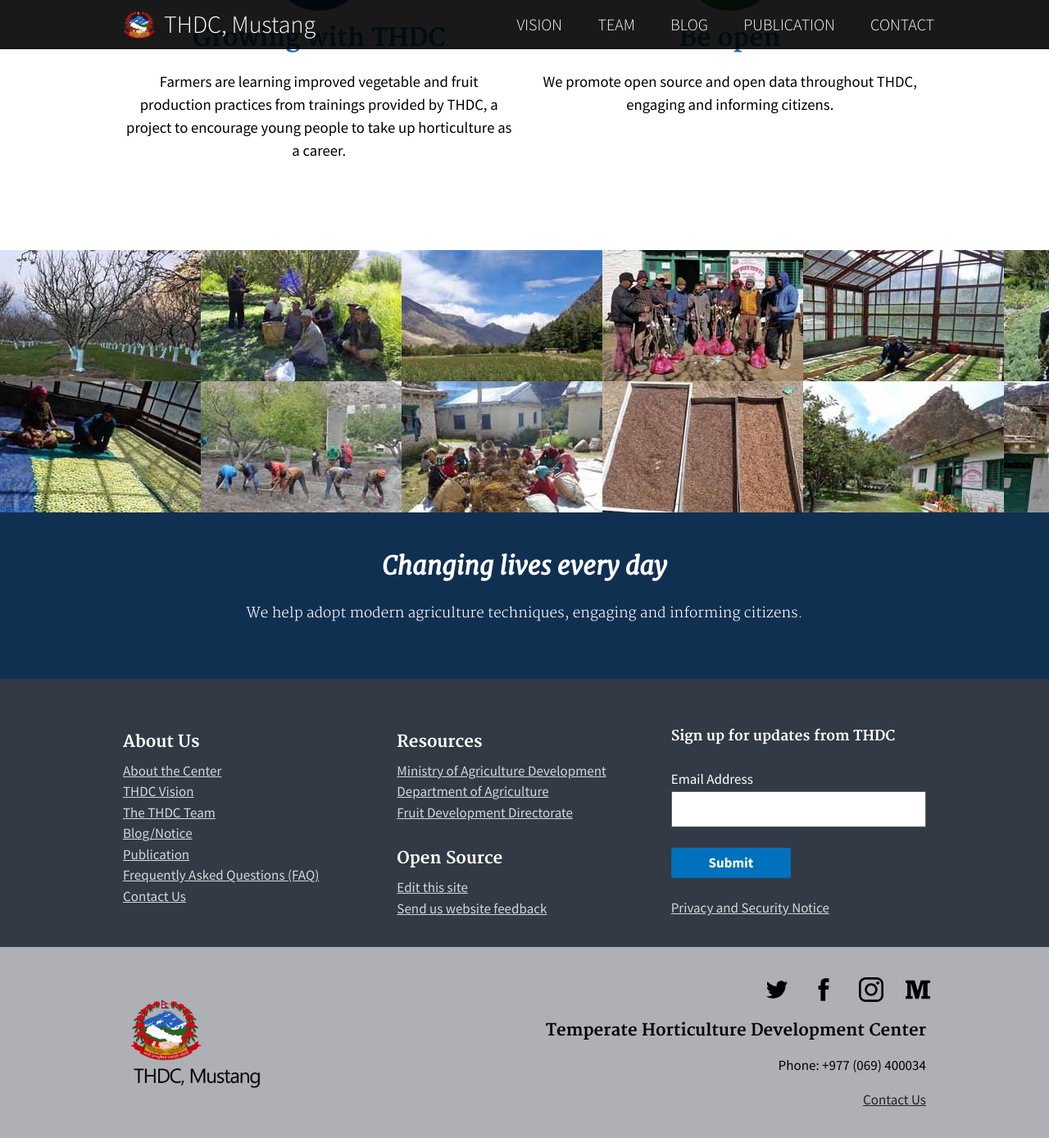
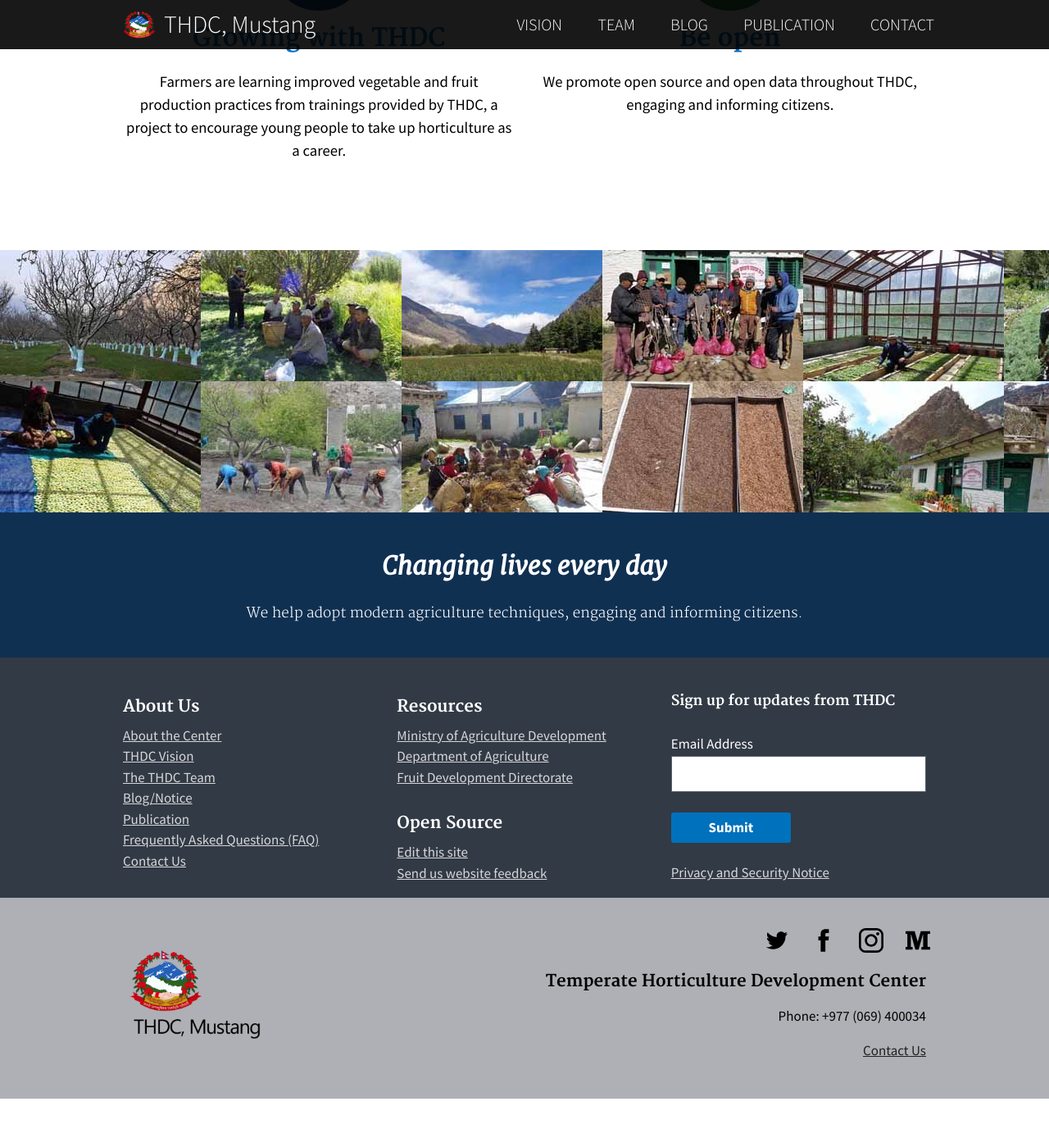
Before and after one commit to THDCMustang/thdcmustang.github.io, a Jekyll site: the page built from index.html, in a window 1280 px wide and 1400 px high, scrolled down 1142 px. Shown: the top 1388 px of the window at 82% size. Built offline with Jekyll 4.4.1, drawn with Linux system fonts in a browser that asks for light colours; comment, search, counter and statistics services are not loaded; after the commit the page ends 2482 px from its top, so only the background shows below that.

Commit message:
removed extra space

```diff
--- a/css/main.scss
+++ b/css/main.scss
@@ -434,7 +434,7 @@ section.site-album {
 .feature-panel {
   background-color: #103052;
   color: #fff;
-  padding-bottom: 60px;
+  padding-bottom: 2em;
   overflow: auto;
     h4 {
 	  text-align: center;
@@ -450,7 +450,7 @@ section.site-album {
 
 footer {
   color: white;
-  padding: 2em 0;
+  padding: 1em 0;
 
   .ng-built-by p {
     text-align: center;
```
